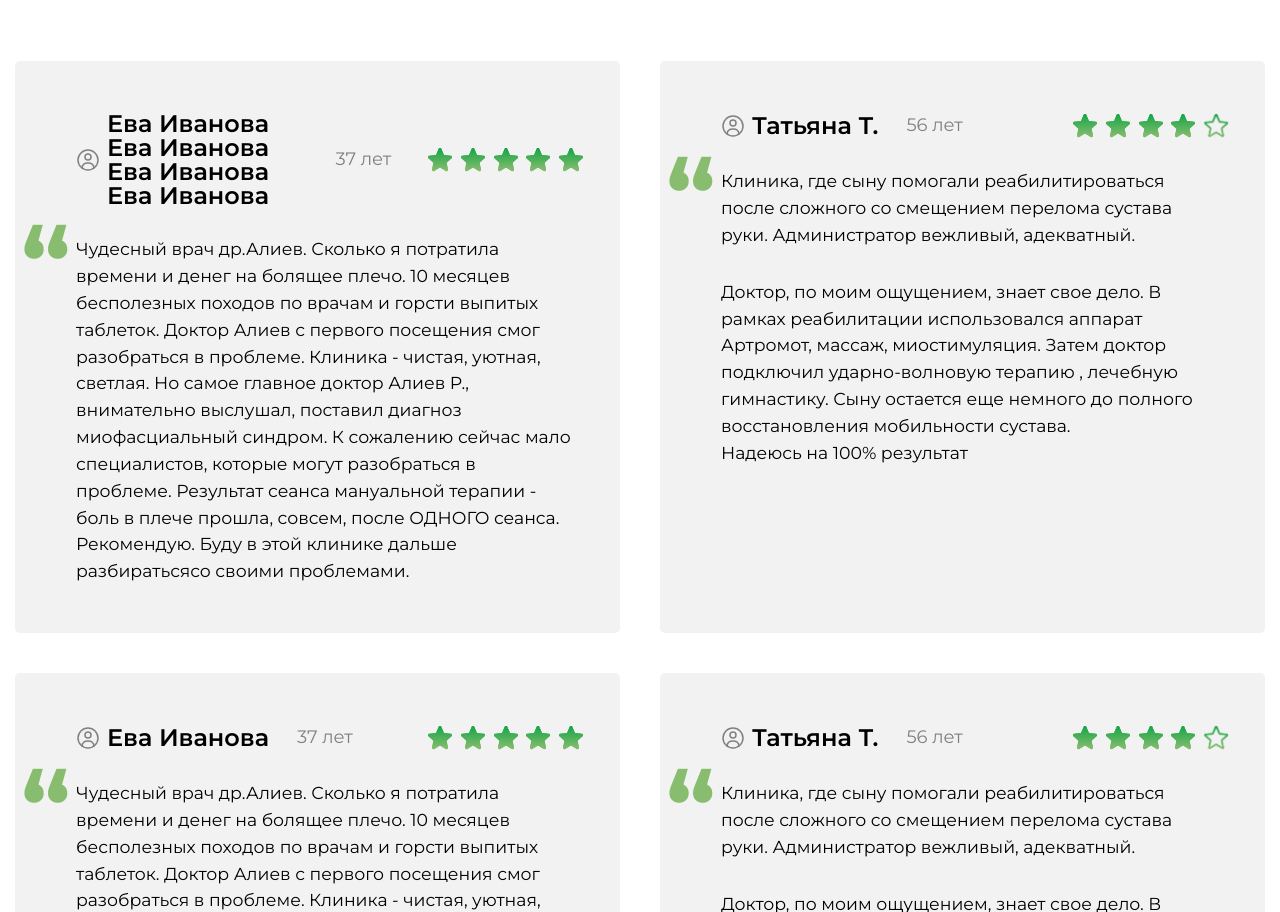
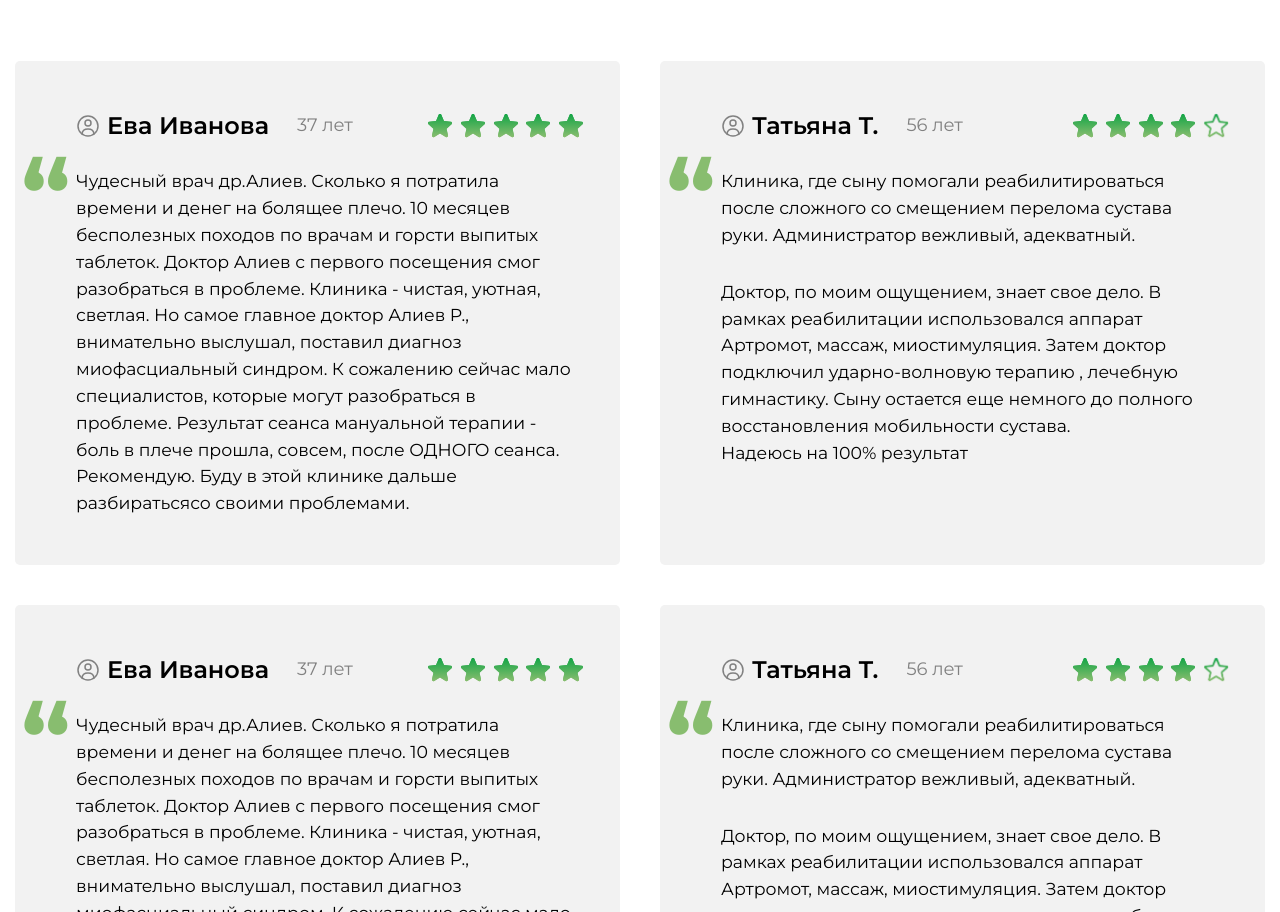
Before and after one commit to Flame152/rehab-center-R-, a plain HTML site: page reviews_page.html in a window 1280 px wide. Shown: the part 936-1848 px from the top of the page. Drawn offline with nearby package versions, Linux system fonts and the light colour scheme; some packages are replaced by stand-ins of ours; a script that the page names is missing; files whose address does not match are found by name.

Commit message:
Update reviews_page.html

```diff
--- a/reviews_page.html
+++ b/reviews_page.html
@@ -186,7 +186,7 @@
 							<div class="patients-reviews__top">
 								<div class="patients-reviews__age-name">
 									<div class="patients-reviews__name">
-										<p>Ева Иванова Ева Иванова Ева Иванова Ева Иванова</p>
+										<p>Ева Иванова</p>
 									</div>
 									<div class="patients-reviews__age">37 лет</div>
 								</div>
```
